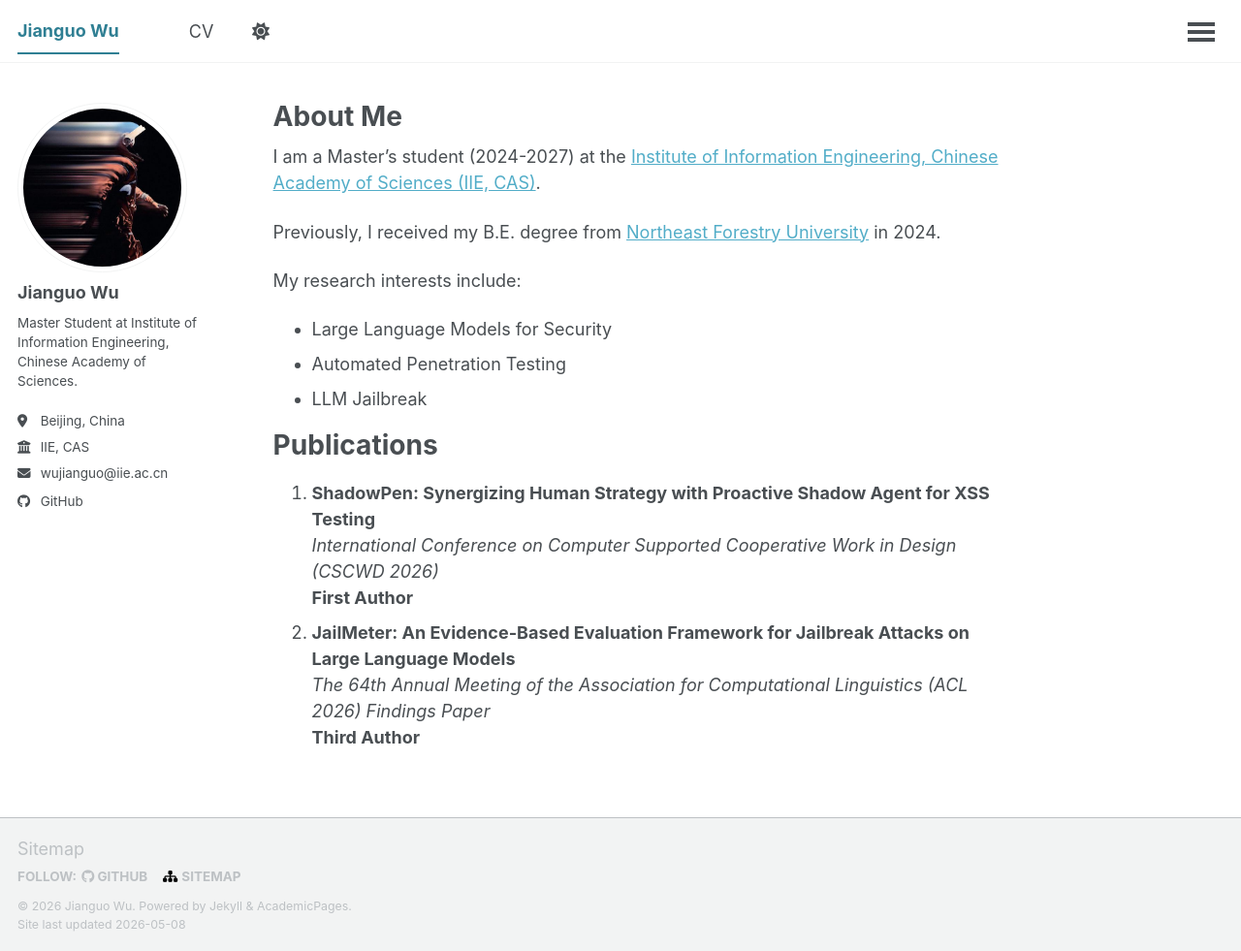
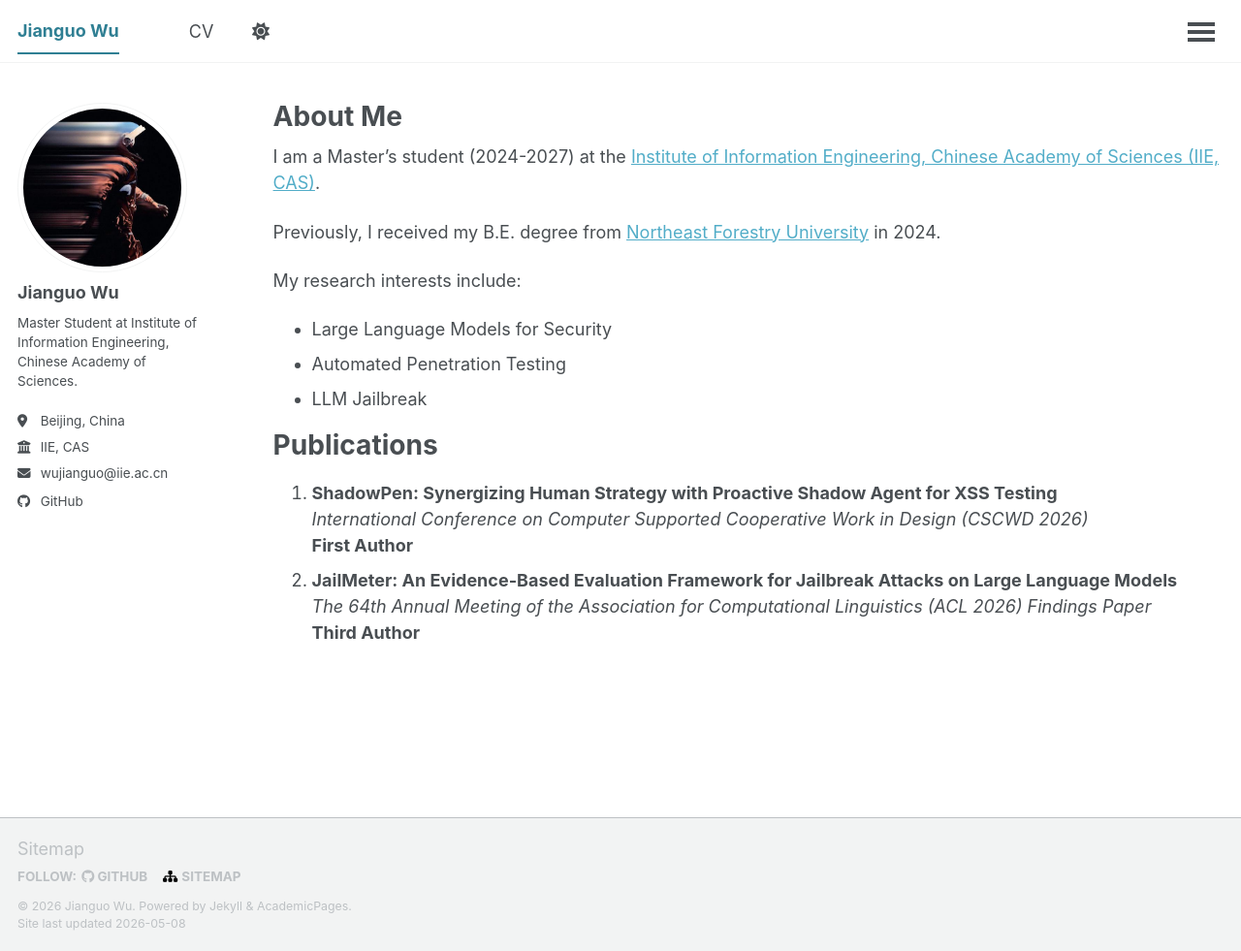
Before and after one commit to Cbdlll/cbdlll.github.io, a Jekyll site: the page built from _pages/about.md, in a window 1280 px wide and 981 px high. Shown: the whole window at 97% size. Built offline with Jekyll 4.4.1, drawn with Linux system fonts in a browser that asks for light colours; a script that is not in the unit is left out.

Commit message:
modify .page

```diff
--- a/_sass/layout/_page.scss
+++ b/_sass/layout/_page.scss
@@ -20,7 +20,6 @@
   @include breakpoint($large) {
     @include span(10 of 12 last);
     @include prefix(0.5 of 12);
-    @include suffix(2 of 12);
   }
 
   .page__inner-wrap {
```
